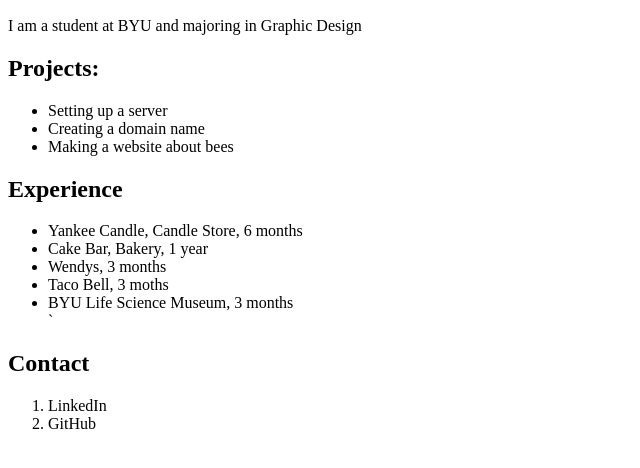
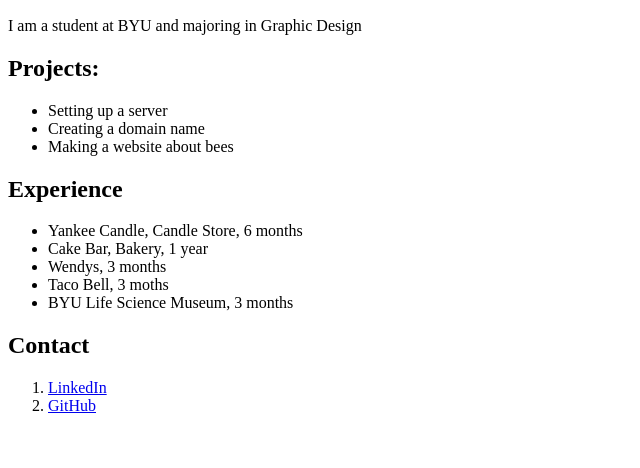
Before and after one commit to cutleraw/portfolio, a plain HTML site: page index.html in a window 1280 px wide. Shown: the part 110-578 px from the top of the page, without its empty margins (0-640 px from the left). Drawn offline with Linux system fonts and the light colour scheme.

Commit message:
Update index.html

```diff
--- a/index.html
+++ b/index.html
@@ -20,11 +20,11 @@
 		<li>Cake Bar, Bakery, 1 year</li>
 		<li>Wendys, 3 months</li>
 		<li>Taco Bell, 3 moths</li>
-		<li>BYU Life Science Museum, 3 months</li>`
+		<li>BYU Life Science Museum, 3 months</li>
         </ul>
     <h2>Contact</h2>
     	<ol>
-		<li><a src='https://www.linkedin.com/in/cutler-whitmore-7a99961b5/'>LinkedIn</a></li>
-		<li><a src='https://github.com/cutleraw'>GitHub</a></li>
+		<li><a href='https://www.linkedin.com/in/cutler-whitmore-7a99961b5/'>LinkedIn</a></li>
+		<li><a href='https://github.com/cutleraw'>GitHub</a></li>
   </body>
 </html>
```
